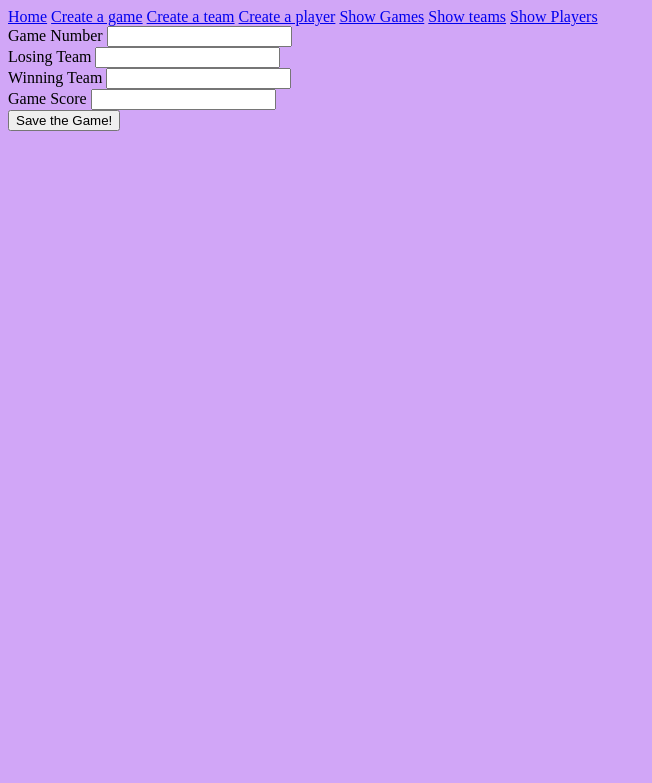
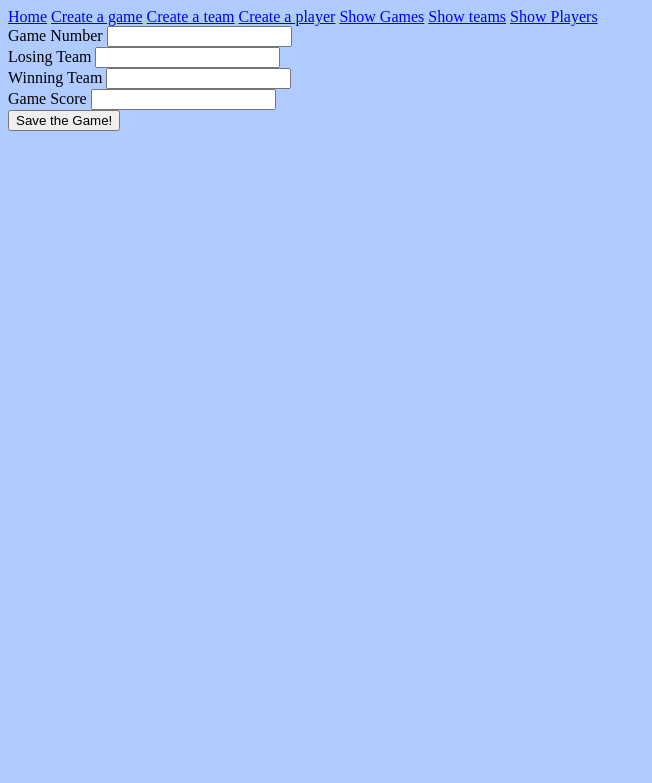
Before and after one commit to Fergus98/Individual-Project, a Flask app: page /game in a window 1280 px wide. Shown: the top 783 px of the page, without its empty margins (0-652 px from the left). Run offline with Flask 2, Linux system fonts and the light colour scheme.

Commit message:
Update layout.html

```diff
--- a/application/templates/layout.html
+++ b/application/templates/layout.html
@@ -1,5 +1,5 @@
 <html>
-	<body style="background-color:#D1A6F7;">
+	<body style="background-color:#AFCBFF">
 	<div class=navbar>
 		<a href="{{ url_for('home') }}">Home</a>
 		<a href="{{ url_for('createGame') }}">Create a game</a>
```
